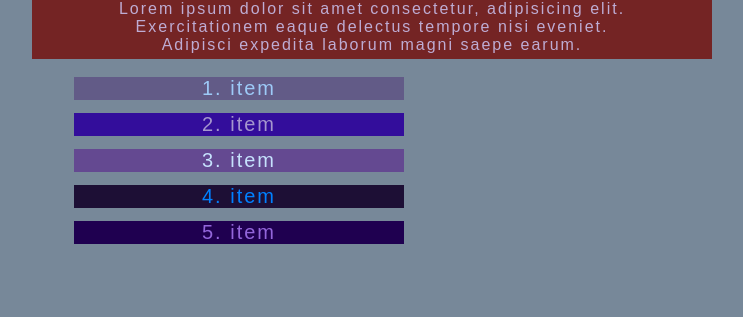
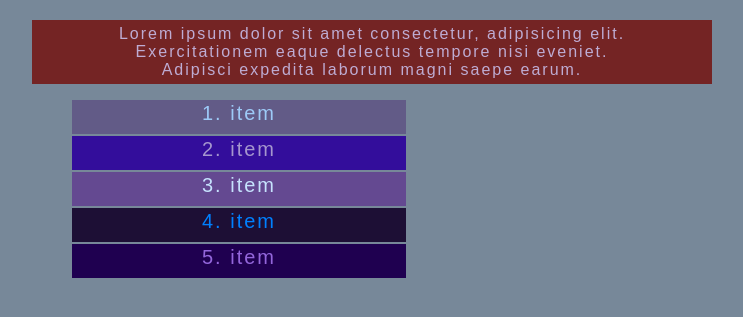
Before and after one commit to bibisk/css, a plain HTML site: page index.html in a window 1280 px wide. Shown: the part 259-576 px from the top of the page, without its empty margins (268-1011 px from the left). Drawn offline with Linux system fonts and the light colour scheme.

Commit message:
poprawa struktury html i divów w liście

```diff
--- a/index.html
+++ b/index.html
@@ -1,3 +1,5 @@
+<!DOCTYPE html>
+<html lang="en">
 <head>
     <meta charset="UTF-8">
     <meta name="viewport" content="width=device-width, initial-scale=1.0">
@@ -21,11 +23,11 @@
                 Exercitationem eaque delectus tempore nisi eveniet. <br>
                 Adipisci expedita laborum magni saepe earum.</p>
              <ol>
-                 <div><li class="item1">item</li></div>
-                 <div><li class="item2">item</li></div>
-                 <div><li class="item3">item</li></div>
-                 <div><li class="item4">item</li></div>
-                 <div><li class="item5">item</li></div>
+                 <li class="item1">item</li>
+                 <li class="item2">item</li>
+                 <li class="item3">item</li>
+                 <li class="item4">item</li>
+                 <li class="item5">item</li>
              </ol>
          </article>
      </section>
--- a/style.css
+++ b/style.css
@@ -28,7 +28,7 @@ h2 {
     color: #beacd3;
     padding: 5px;
 }
-div {
+li {
     width: 330px;
     height: 30px;
     margin-bottom: 2px;
```
